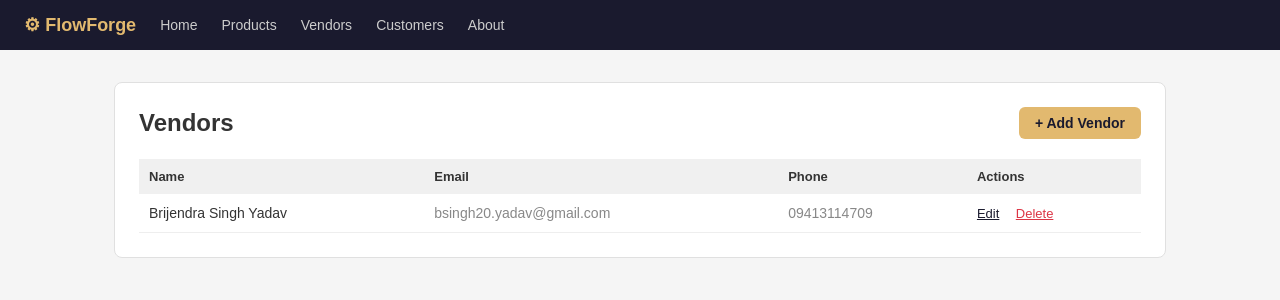
After one commit to basabhibas/FlowForge, a Flask app: page /vendors in a window 1280 px wide. The commit adds this page. Shown: the top 300 px of the page. Run offline with Flask 3, Linux system fonts and the light colour scheme; data comes from the database, SQL or seed files in the repository; both versions use the stored data as it was after the commit.

Commit message:
Day 7: Vendors and Customers CRUD complete

```diff
--- a/App.py
+++ b/App.py
@@ -70,7 +70,7 @@ def products_add():
             flash("Product add ho gaya!", "success")
             return redirect(url_for('products_list'))
         except Exception as e:
-            flash(f"Error: SKU already exist karta hai ya kuch galat hua!", "danger")
+            flash("Error: SKU already exist karta hai ya kuch galat hua!", "danger")
             return redirect(url_for('products_add'))
 
     return render_template('products/form.html', product=None)
@@ -112,6 +112,142 @@ def products_delete(id):
     flash("Product delete ho gaya!", "success")
     return redirect(url_for('products_list'))
 
+# ─── VENDORS ────────────────────────────────────────
+@app.route('/vendors')
+def vendors_list():
+    db = get_db()
+    vendors = db.execute('SELECT * FROM vendors').fetchall()
+    db.close()
+    return render_template('vendors/list.html', vendors=vendors)
+
+@app.route('/vendors/add', methods=['GET', 'POST'])
+def vendors_add():
+    if request.method == 'POST':
+        name = request.form['name']
+        email = request.form['email']
+        phone = request.form['phone']
+        address = request.form['address']
+
+        if not name:
+            flash("Vendor name zaroori hai!", "danger")
+            return redirect(url_for('vendors_add'))
+
+        db = get_db()
+        db.execute(
+            'INSERT INTO vendors (name, email, phone, address) VALUES (?, ?, ?, ?)',
+            (name, email, phone, address)
+        )
+        db.commit()
+        db.close()
+        flash("Vendor add ho gaya!", "success")
+        return redirect(url_for('vendors_list'))
+
+    return render_template('vendors/form.html', vendor=None)
+
+@app.route('/vendors/edit/<int:id>', methods=['GET', 'POST'])
+def vendors_edit(id):
+    db = get_db()
+    vendor = db.execute('SELECT * FROM vendors WHERE id = ?', (id,)).fetchone()
+
+    if not vendor:
+        flash("Vendor nahi mila!", "danger")
+        return redirect(url_for('vendors_list'))
+
+    if request.method == 'POST':
+        name = request.form['name']
+        email = request.form['email']
+        phone = request.form['phone']
+        address = request.form['address']
+
+        db.execute(
+            'UPDATE vendors SET name=?, email=?, phone=?, address=? WHERE id=?',
+            (name, email, phone, address, id)
+        )
+        db.commit()
+        db.close()
+        flash("Vendor update ho gaya!", "success")
+        return redirect(url_for('vendors_list'))
+
+    db.close()
+    return render_template('vendors/form.html', vendor=vendor)
+
+@app.route('/vendors/delete/<int:id>')
+def vendors_delete(id):
+    db = get_db()
+    db.execute('DELETE FROM vendors WHERE id = ?', (id,))
+    db.commit()
+    db.close()
+    flash("Vendor delete ho gaya!", "success")
+    return redirect(url_for('vendors_list'))
+
+# ─── CUSTOMERS ──────────────────────────────────────
+@app.route('/customers')
+def customers_list():
+    db = get_db()
+    customers = db.execute('SELECT * FROM customers').fetchall()
+    db.close()
+    return render_template('customers/list.html', customers=customers)
+
+@app.route('/customers/add', methods=['GET', 'POST'])
+def customers_add():
+    if request.method == 'POST':
+        name = request.form['name']
+        email = request.form['email']
+        phone = request.form['phone']
+        address = request.form['address']
+
+        if not name:
+            flash("Customer name zaroori hai!", "danger")
+            return redirect(url_for('customers_add'))
+
+        db = get_db()
+        db.execute(
+            'INSERT INTO customers (name, email, phone, address) VALUES (?, ?, ?, ?)',
+            (name, email, phone, address)
+        )
+        db.commit()
+        db.close()
+        flash("Customer add ho gaya!", "success")
+        return redirect(url_for('customers_list'))
+
+    return render_template('customers/form.html', customer=None)
+
+@app.route('/customers/edit/<int:id>', methods=['GET', 'POST'])
+def customers_edit(id):
+    db = get_db()
+    customer = db.execute('SELECT * FROM customers WHERE id = ?', (id,)).fetchone()
+
+    if not customer:
+        flash("Customer nahi mila!", "danger")
+        return redirect(url_for('customers_list'))
+
+    if request.method == 'POST':
+        name = request.form['name']
+        email = request.form['email']
+        phone = request.form['phone']
+        address = request.form['address']
+
+        db.execute(
+            'UPDATE customers SET name=?, email=?, phone=?, address=? WHERE id=?',
+            (name, email, phone, address, id)
+        )
+        db.commit()
+        db.close()
+        flash("Customer update ho gaya!", "success")
+        return redirect(url_for('customers_list'))
+
+    db.close()
+    return render_template('customers/form.html', customer=customer)
+
+@app.route('/customers/delete/<int:id>')
+def customers_delete(id):
+    db = get_db()
+    db.execute('DELETE FROM customers WHERE id = ?', (id,))
+    db.commit()
+    db.close()
+    flash("Customer delete ho gaya!", "success")
+    return redirect(url_for('customers_list'))
+
 # ─── ABOUT ──────────────────────────────────────────
 @app.route('/about')
 def about():
--- a/database.py
+++ b/database.py
@@ -13,6 +13,14 @@ def init_db():
     cursor = conn.cursor()
 
     cursor.execute('''
+        CREATE TABLE IF NOT EXISTS notes (
+            id INTEGER PRIMARY KEY AUTOINCREMENT,
+            title TEXT NOT NULL,
+            content TEXT NOT NULL
+        )
+    ''')
+
+    cursor.execute('''
         CREATE TABLE IF NOT EXISTS products (
             id INTEGER PRIMARY KEY AUTOINCREMENT,
             name TEXT NOT NULL,
@@ -24,10 +32,22 @@ def init_db():
     ''')
 
     cursor.execute('''
-        CREATE TABLE IF NOT EXISTS notes (
+        CREATE TABLE IF NOT EXISTS vendors (
             id INTEGER PRIMARY KEY AUTOINCREMENT,
-            title TEXT NOT NULL,
-            content TEXT NOT NULL
+            name TEXT NOT NULL,
+            email TEXT,
+            phone TEXT,
+            address TEXT
+        )
+    ''')
+
+    cursor.execute('''
+        CREATE TABLE IF NOT EXISTS customers (
+            id INTEGER PRIMARY KEY AUTOINCREMENT,
+            name TEXT NOT NULL,
+            email TEXT,
+            phone TEXT,
+            address TEXT
         )
     ''')
 
--- a/templates/base.html
+++ b/templates/base.html
@@ -95,6 +95,8 @@
         <span class="brand">⚙ FlowForge</span>
         <a href="/">Home</a>
         <a href="/products">Products</a>
+        <a href="/vendors">Vendors</a>
+        <a href="/customers">Customers</a>
         <a href="/about">About</a>
     </nav>
 
--- /dev/null
+++ b/templates/vendors/list.html
@@ -0,0 +1,48 @@
+{% extends "base.html" %}
+
+{% block title %}Vendors{% endblock %}
+
+{% block content %}
+<div class="card">
+    <div style="display: flex; justify-content: space-between; align-items: center;">
+        <h2>Vendors</h2>
+        <a href="/vendors/add" style="background: #e2b96f; color: #1a1a2e; padding: 8px 16px;
+           border-radius: 6px; text-decoration: none; font-size: 14px; font-weight: 600;">
+            + Add Vendor
+        </a>
+    </div>
+
+    <table style="width: 100%; border-collapse: collapse; margin-top: 20px;">
+        <thead>
+            <tr style="background: #f0f0f0;">
+                <th style="padding: 10px; text-align: left; font-size: 13px;">Name</th>
+                <th style="padding: 10px; text-align: left; font-size: 13px;">Email</th>
+                <th style="padding: 10px; text-align: left; font-size: 13px;">Phone</th>
+                <th style="padding: 10px; text-align: left; font-size: 13px;">Actions</th>
+            </tr>
+        </thead>
+        <tbody>
+            {% for vendor in vendors %}
+            <tr style="border-bottom: 1px solid #eee;">
+                <td style="padding: 10px; font-size: 14px;">{{ vendor['name'] }}</td>
+                <td style="padding: 10px; font-size: 14px; color: #888;">{{ vendor['email'] or '—' }}</td>
+                <td style="padding: 10px; font-size: 14px; color: #888;">{{ vendor['phone'] or '—' }}</td>
+                <td style="padding: 10px;">
+                    <a href="/vendors/edit/{{ vendor['id'] }}"
+                       style="font-size: 13px; color: #1a1a2e; margin-right: 12px;">Edit</a>
+                    <a href="/vendors/delete/{{ vendor['id'] }}"
+                       style="font-size: 13px; color: #dc3545;"
+                       onclick="return confirm('Delete karna chahte ho?')">Delete</a>
+                </td>
+            </tr>
+            {% else %}
+            <tr>
+                <td colspan="4" style="padding: 20px; text-align: center; color: #aaa; font-size: 14px;">
+                    Koi vendor nahi abhi. "+ Add Vendor" click karo!
+                </td>
+            </tr>
+            {% endfor %}
+        </tbody>
+    </table>
+</div>
+{% endblock %}
```
Also changed, not shown: templates/customers/form.html (added, +45 -0 lines), templates/customers/list.html (added, +48 -0 lines), templates/vendors/form.html (added, +45 -0 lines), flowforge.db.
